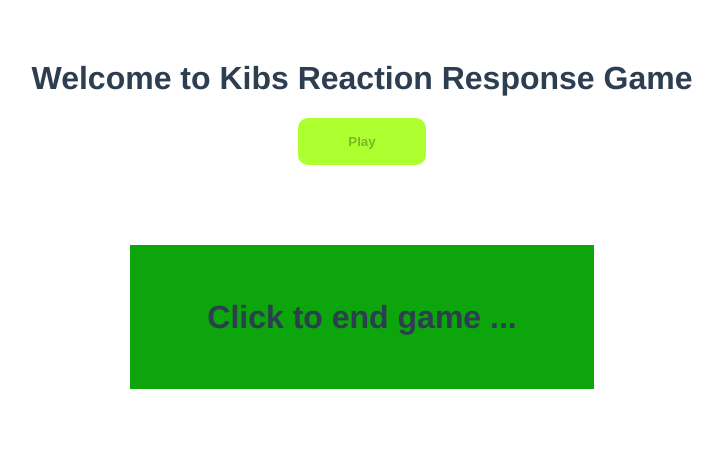
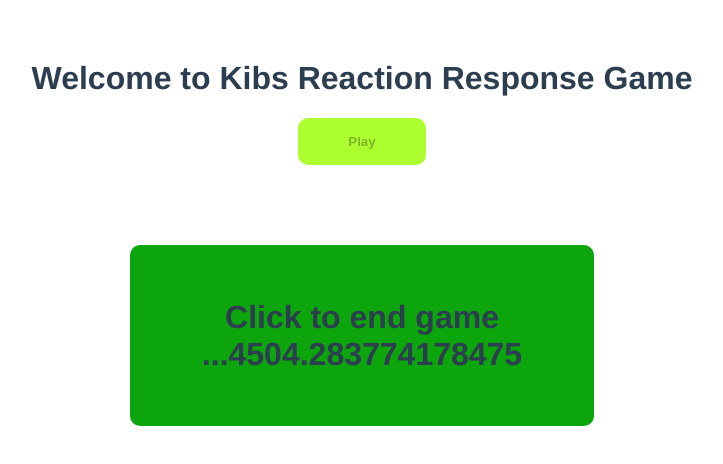
Before and after one commit to kiboma2021/kibs-reaction-timer-app, a Vue app: page / in a window 1280 px wide. Both pictures are taken after a click on the button "Play". Shown: the top 464 px of the page, without its empty margins (278-1001 px from the left). Built offline with nearby package versions, Linux system fonts and the light colour scheme.

Commit message:
Pass props to block component

```diff
--- a/src/components/Block.vue
+++ b/src/components/Block.vue
@@ -1,11 +1,12 @@
 <template>
   <div class="modal">
-    <h1>Click to end game ...</h1>
+    <h1>Click to end game ...{{ delay }}</h1>
   </div>
 </template>
 
 <script>
 export default {
+    props: ['delay']
 
 }
 </script>
@@ -18,6 +19,7 @@ export default {
     font-weight: bold;
     margin: 80px auto;
     padding: 2rem;
+    border-radius: 10px;
 
 }
 
```
